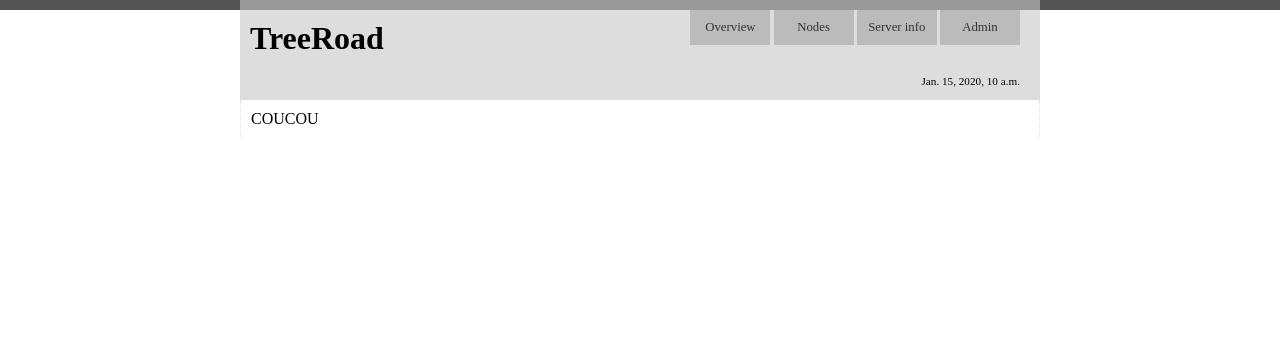
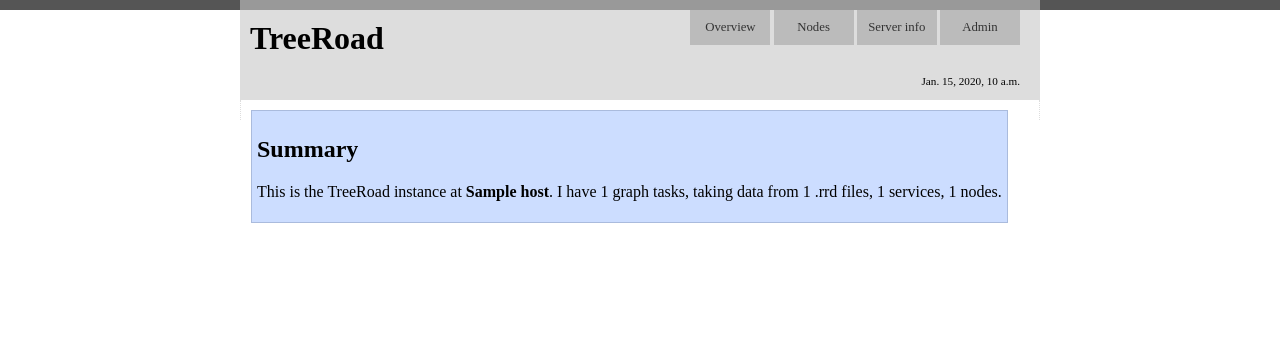
Before and after one commit to pstch/treeroad, a Django app: template templates/treeroad/overView.html in a window 1280 px wide. Shown: the top 360 px of the page. Run offline with Django 3.2, Linux system fonts and the light colour scheme; the template is opened without the code that fills it: most values are stand-ins (such as "Sample title", 1, 10 or a date in 2020); parts of the project's set-up code (start-up, migrations or seed data) failed here and were passed over.

Commit message:
Added summary to overView (first block)

```diff
--- a/templates/treeroad/overView.html
+++ b/templates/treeroad/overView.html
@@ -2,4 +2,9 @@
 
 {% block title %}TreeRoad overview{% endblock %}
 
-{% block content %}COUCOU{% endblock %}
+{% block content %}
+<div class="block">
+<h2>Summary</h2>
+<p>This is the TreeRoad instance at <b>{{ host }}</b>. I have {{ graphCount }} graph tasks, taking data from {{ rrdFileCount }} .rrd files, {{ serviceCount }} services, {{ nodeCount}} nodes.
+</div>
+{% endblock %}
```
